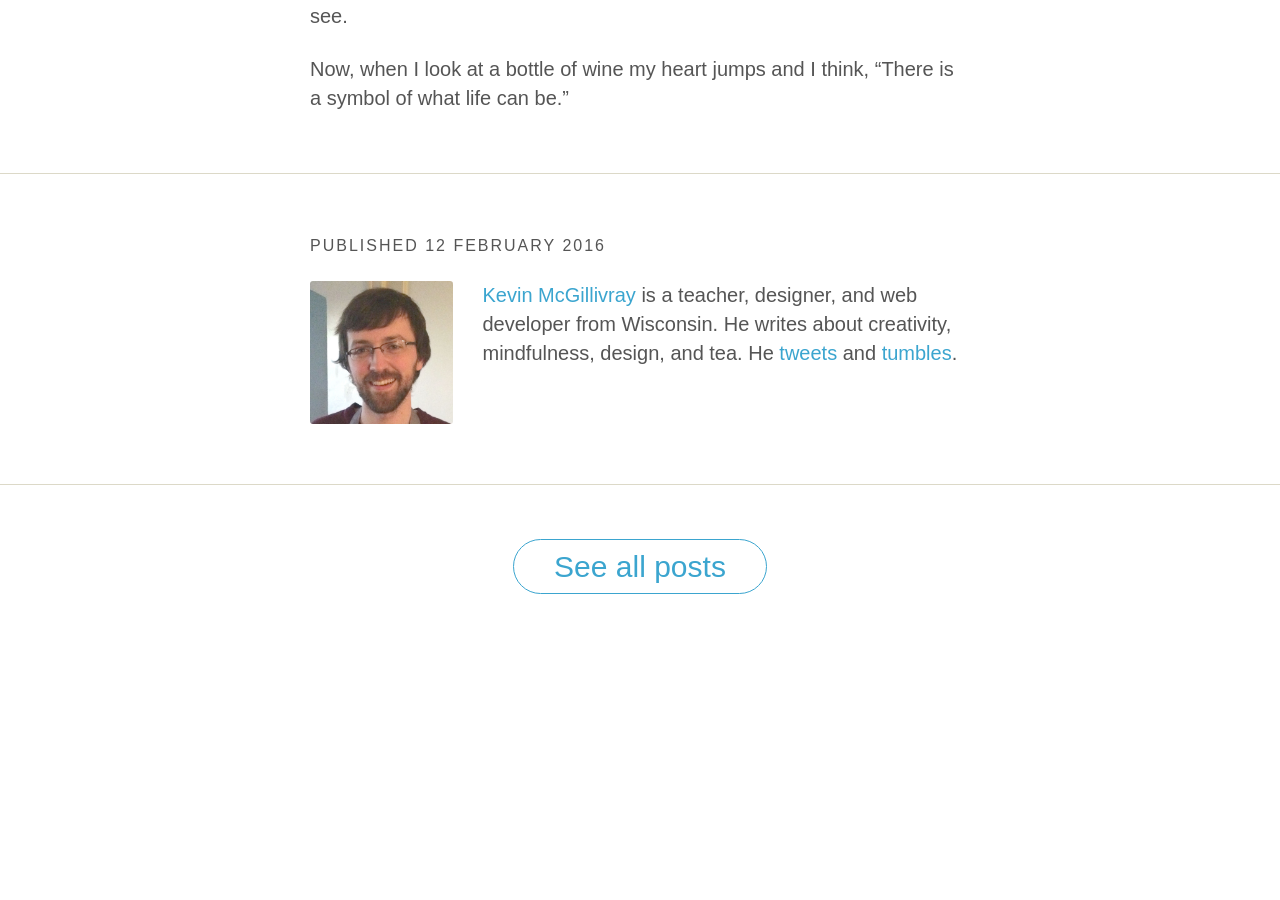
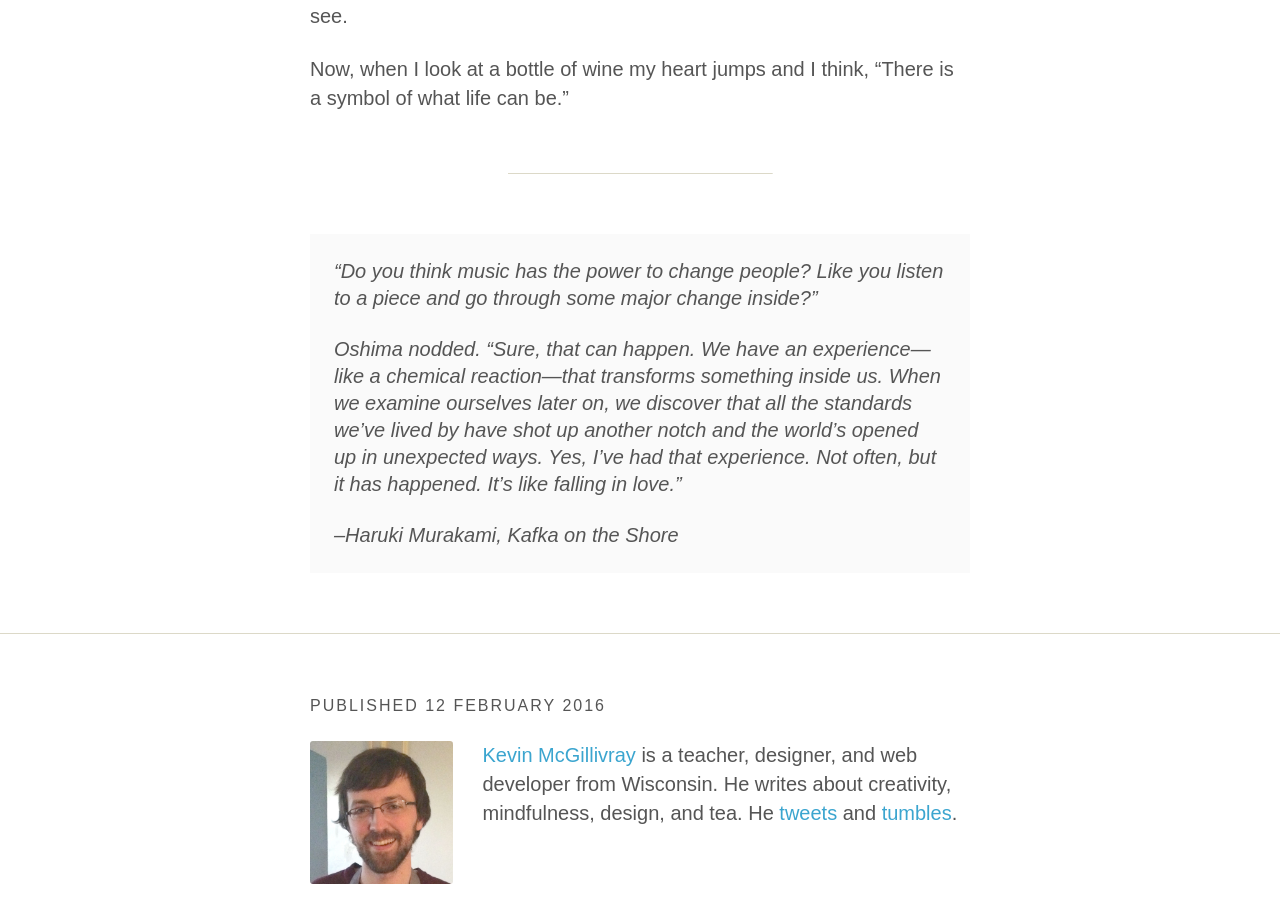
Before and after one commit to kmcgillivray/kmcgillivray.github.io, a Jekyll site: the page built from _posts/2016-02-12-sonoma.md, in a window 1280 px wide and 900 px high, scrolled down 1760 px. Built offline with Jekyll 4.4.1, drawn with Linux system fonts in a browser that asks for light colours; nearby versions of some CDN libraries; before the commit the page ends 2448 px from its top, so only the background shows below that.

Commit message:
Add quote to sonoma post

```diff
--- a/_posts/2016-02-12-sonoma.md
+++ b/_posts/2016-02-12-sonoma.md
@@ -38,3 +38,11 @@ Now I'm in Sonoma. Searching, searching for that glass of wine that will open my
 And as I wake up, with the morning sun getting slightly brighter every second, a realization dawns on me. The world looks different than it did yesterday. I can still taste the fifteen different wines I tried yesterday, each one distinct in my memory. There was no single moment of this experience that made a change in me. It needed to ferment. It needed a chorus of wines, dancing, bacchanal style in my perception to make me see.
 
 Now, when I look at a bottle of wine my heart jumps and I think, "There is a symbol of what life can be."
+
+---
+
+>"Do you think music has the power to change people? Like you listen to a piece and go through some major change inside?"
+>
+>Oshima nodded. "Sure, that can happen. We have an experience—like a chemical reaction—that transforms something inside us. When we examine ourselves later on, we discover that all the standards we've lived by have shot up another notch and the world's opened up in unexpected ways. Yes, I've had that experience. Not often, but it has happened. It's like falling in love."
+>
+>–Haruki Murakami, Kafka on the Shore
```
